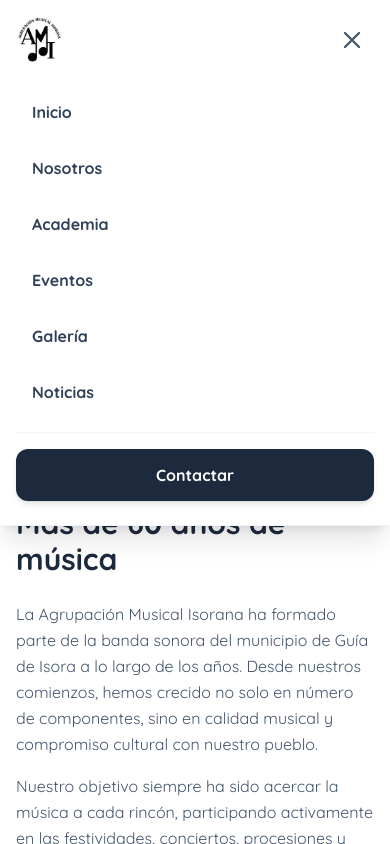
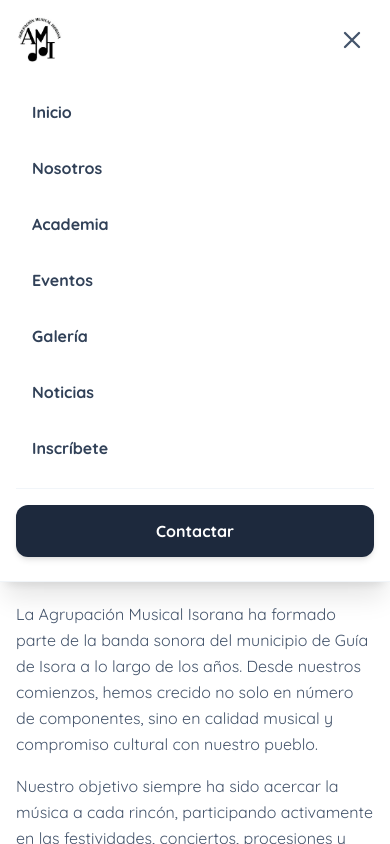
Before and after one commit to abelmaartin/pagina-web-ami, a Next.js app: page /nosotros in a window 390 px wide. Both pictures are taken after a click on the button "Abrir menú principal". Shown: the top 844 px of the page. Built offline with nearby package versions, Linux system fonts and the light colour scheme.

Commit message:
Añadida página de inscripción vacía

```diff
--- a/src/components/Navbar.tsx
+++ b/src/components/Navbar.tsx
@@ -109,6 +109,9 @@ export default function Navbar() {
           <Link href="/noticias" onClick={closeMenu} className="block px-4 py-3 rounded-xl text-base font-bold text-slate-700 hover:text-indigo-600 hover:bg-indigo-50 transition-colors">
             Noticias
           </Link>
+          <Link href="/inscripción" onClick={closeMenu} className="block px-4 py-3 rounded-xl text-base font-bold text-slate-700 hover:text-indigo-600 hover:bg-indigo-50 transition-colors">
+            Inscríbete
+          </Link>
 
           <div className="pt-4 mt-4 border-t border-slate-100">
             <Link
```
Also changed, not shown: src/app/inscirpción/page.tsx (added).
